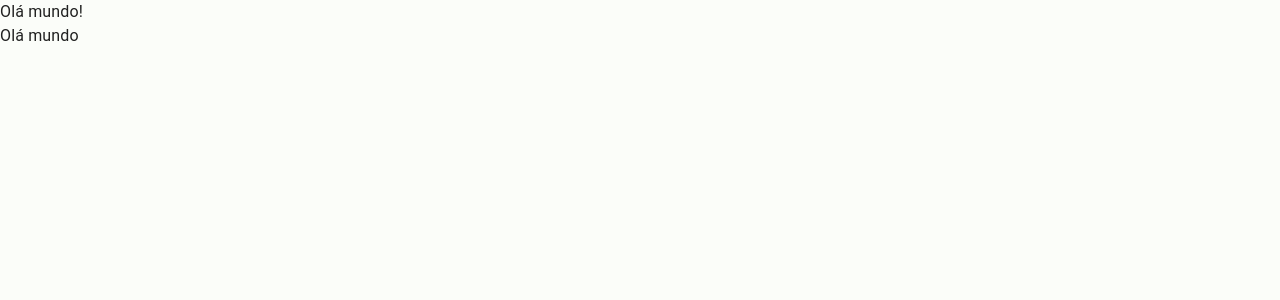
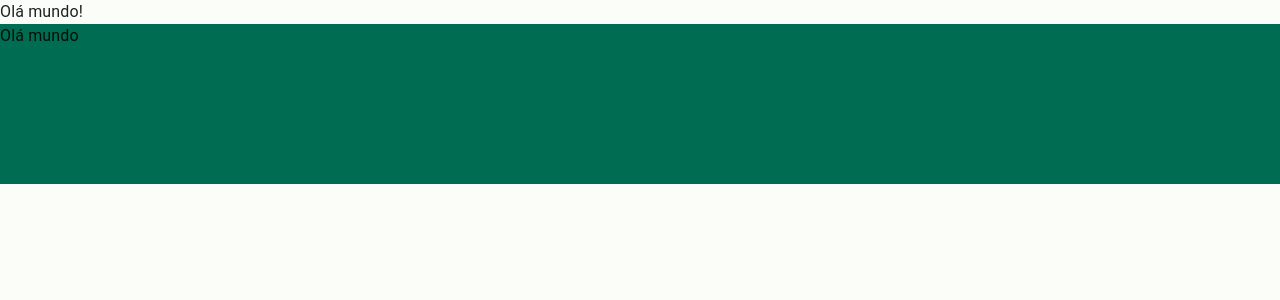
Before and after one commit to renanrms/FTR-Lab-Desktop, a React (Vite) app in the folder src/renderer/: page / in a window 1280 px wide. Shown: the top 300 px of the page. Built offline with nearby package versions, Linux system fonts and the light colour scheme.

Commit message:
Faz o tailwind funcionar de volta.

```diff
--- a/src/renderer/src/App.tsx
+++ b/src/renderer/src/App.tsx
@@ -1,4 +1,4 @@
-import './theme/styles/theme.css'
+import './styles/global.css'
 
 import { ThemeProvider } from '@mui/material/styles'
 import theme from './theme/muiTheme'
@@ -9,7 +9,7 @@ export function App() {
   return (
     <ThemeProvider theme={theme}>
       <CssBaseline />
-      <div className="w-screen h-screen bg-sky-500">
+      <div className="w-screen h-screen bg-background">
         Olá mundo!
         <Header></Header>
       </div>
--- /dev/null
+++ b/src/renderer/src/styles/global.css
@@ -0,0 +1,10 @@
+@import url('../theme/styles/theme.css');
+
+@tailwind base;
+@tailwind utilities;
+@tailwind components;
+
+
+html {
+  overflow: hidden;
+}
```
Also changed, not shown: 2 other files (tests, documents, lock files or other folders).
